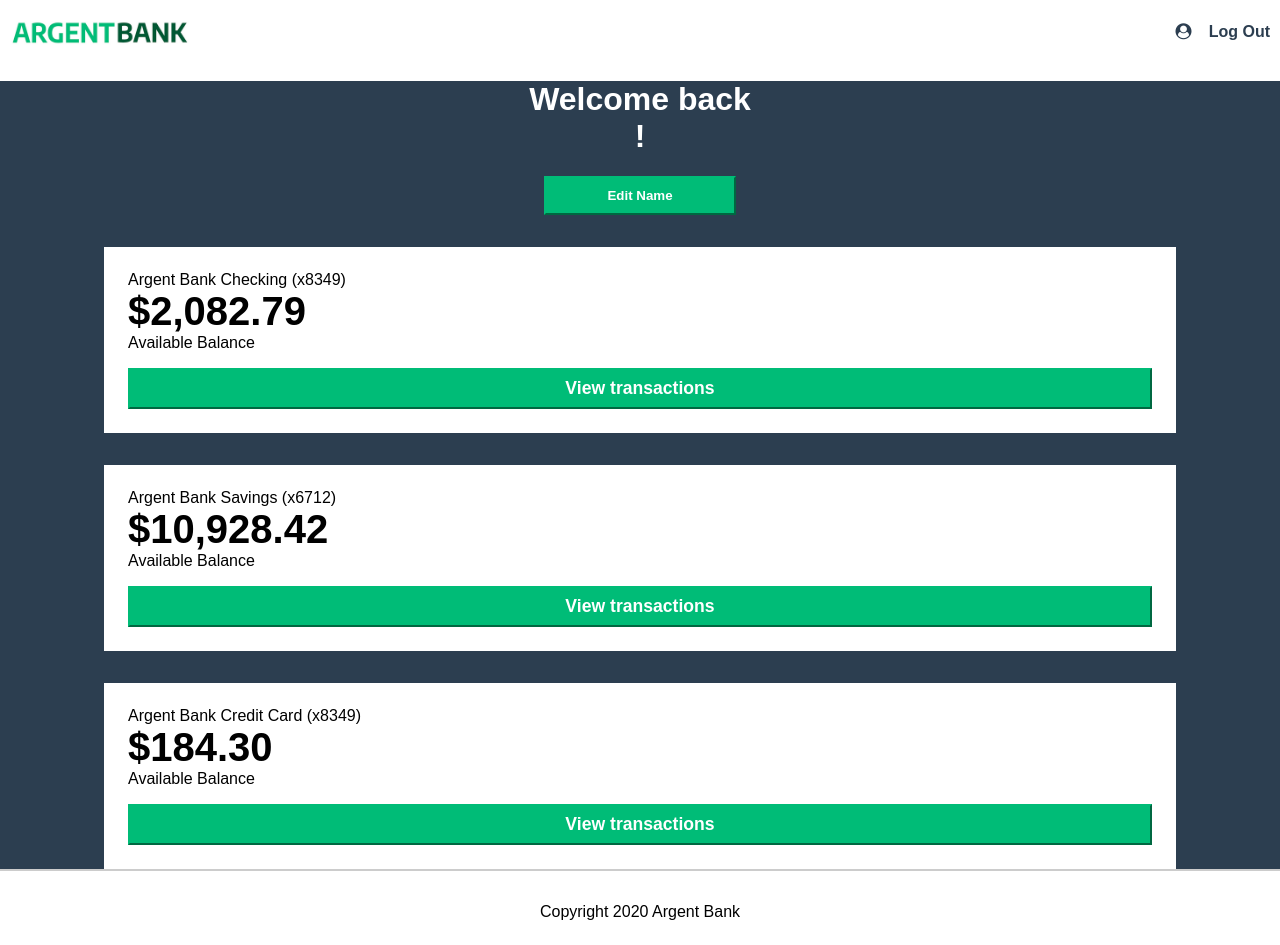
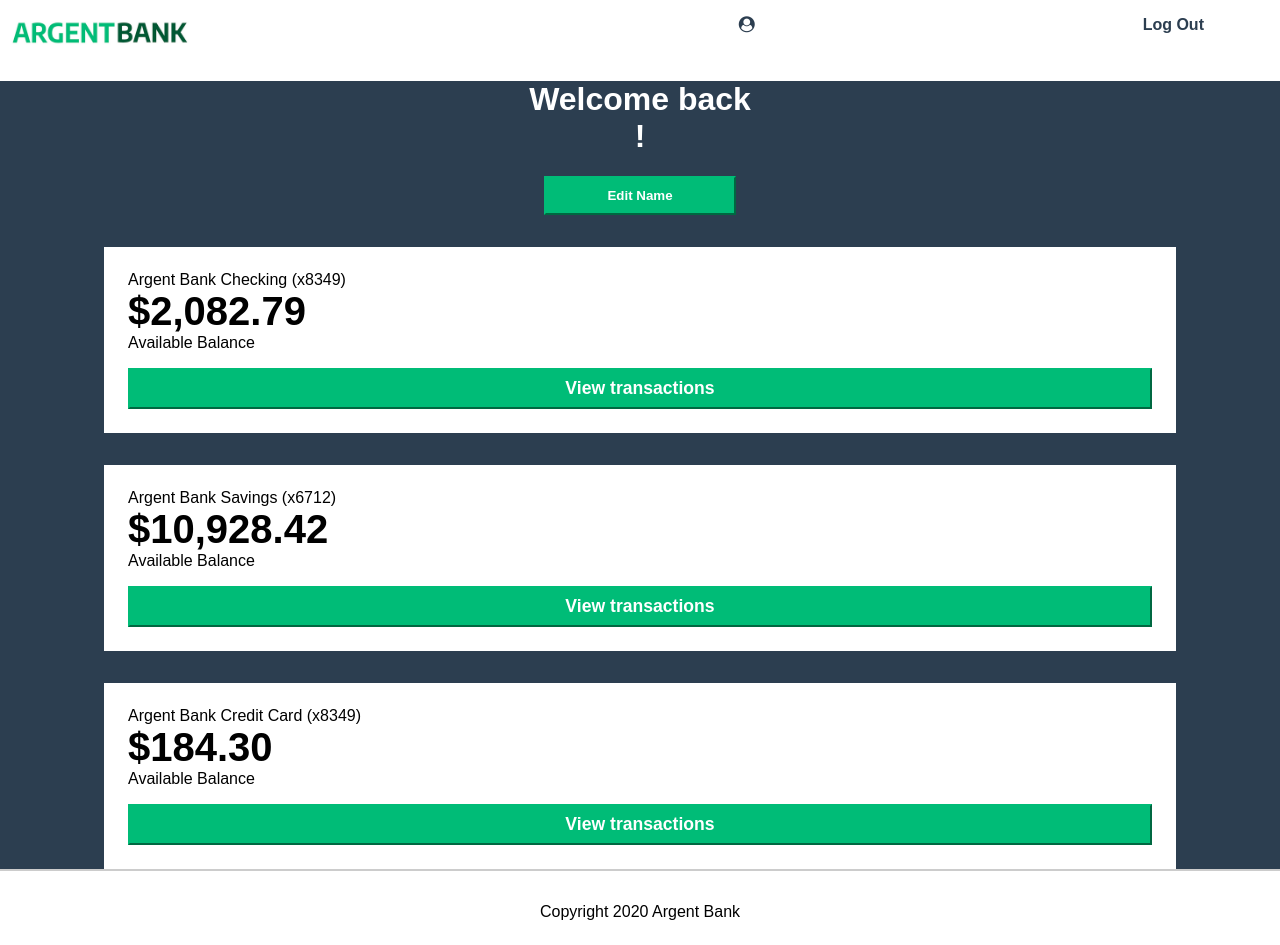
Before and after one commit to Nadau07/Argent-Bank, a React (Create React App) app: page /user/1 in a window 1280 px wide. Built offline with nearby package versions, Linux system fonts and the light colour scheme.

Commit message:
Restructuration dossier, organisation img, action sur CSS

```diff
--- a/src/components/BannerLog.jsx
+++ b/src/components/BannerLog.jsx
@@ -5,7 +5,7 @@ import {useDispatch} from 'react-redux';
 import { EditUser } from "../services/redux";
 
 
-function Banner({name}) {
+function Banner({userName}) {
 
     const dispatch = useDispatch();
 
@@ -19,11 +19,11 @@ function Banner({name}) {
 
     </div>
 
-   <div className="sign-in-content">
+   <div className="sign-out-content">
 
-   <i className="fa fa-user-circle sign-in-icon">{name}</i>
-
-        <NavLink to={`/SignIn`} className="sign-in"
+   <i className="fa fa-user-circle sign-in-icon"></i>
+   <p>{userName}</p>
+        <NavLink to={`/SignIn`} className="sign-out"
          onClick={() => {
             dispatch(EditUser());
             localStorage.clear();
--- a/src/pages/User.jsx
+++ b/src/pages/User.jsx
@@ -27,7 +27,8 @@ function PageUser() {
 
     return (
         <>
-        <BannerLog/>
+        <BannerLog
+        userName={userName}/>
             <div className="body-user">
 
             <h1> Welcome back <br /> {firstName} {lastName} !</h1>
--- a/src/style/banner.css
+++ b/src/style/banner.css
@@ -14,19 +14,26 @@ padding-top:5px;
     cursor:pointer;
 }
 
-.sign-in-content{
+.sign-in-content, .sign-out-content{
     font-weight: bold;
     cursor:pointer;
     font-family: 'Arial';
+    display:flex;
 }
 
-.sign-in{
+.sign-in, .sign-out{
     text-decoration: none;
     color: #2c3e50;
 }
 .sign-in:hover{
     text-decoration: underline;
 }
+.sign-out:hover{
+    text-decoration: underline;
+}
+/** CSS pour le composant BannerLog **/
+
+
 
 @media (min-width: 920px){
 
```
Also changed, not shown: src/style/InfoUser.css (line endings or trailing spaces).
